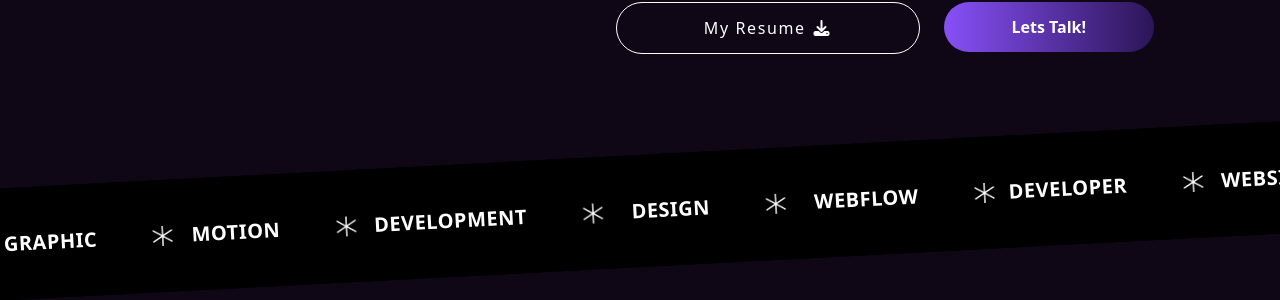
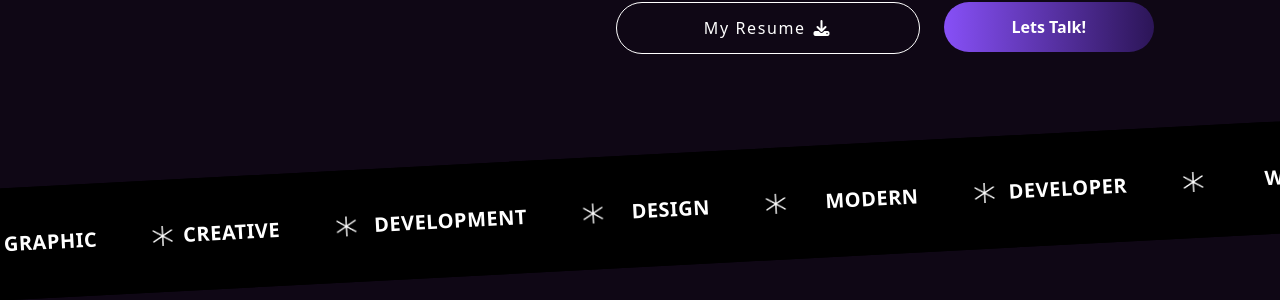
Before and after one commit to MhdiGholami/Personal-Website, a website: page index.html in a window 1280 px wide. Shown: the part 755-1055 px from the top of the page. Drawn offline with Linux system fonts and the light colour scheme.

Commit message:
Update index.html

```diff
--- a/index.html
+++ b/index.html
@@ -311,7 +311,7 @@
                         <img class="w-full h-full object-cover" src="../Personal-Website/assets/images/marquee-icon.webp" alt="">
                     </div>
                     <div class="">
-                        <h5 class="text-white lg:text-[20px] text-[16px] tracking-wide font-[800] uppercase">motion</h5>
+                        <h5 class="text-white lg:text-[20px] text-[16px] tracking-wide font-[800] uppercase">creative</h5>
                     </div>
                 </div>
                 <!-- item -->
@@ -339,7 +339,7 @@
                         <img class="w-full h-full object-cover" src="../Personal-Website/assets/images/marquee-icon.webp" alt="">
                     </div>
                     <div class="">
-                        <h5 class="text-white lg:text-[20px] text-[16px] tracking-wide font-[800] uppercase">webflow
+                        <h5 class="text-white lg:text-[20px] text-[16px] tracking-wide font-[800] uppercase">modern
                         </h5>
                     </div>
                 </div>
@@ -359,7 +359,7 @@
                         <img class="w-full h-full object-cover" src="../Personal-Website/assets/images/marquee-icon.webp" alt="">
                     </div>
                     <div class="">
-                        <h5 class="text-white lg:text-[20px] text-[16px] tracking-wide font-[800] uppercase">website
+                        <h5 class="text-white lg:text-[20px] text-[16px] tracking-wide font-[800] uppercase">web
                         </h5>
                     </div>
                 </div>
```
